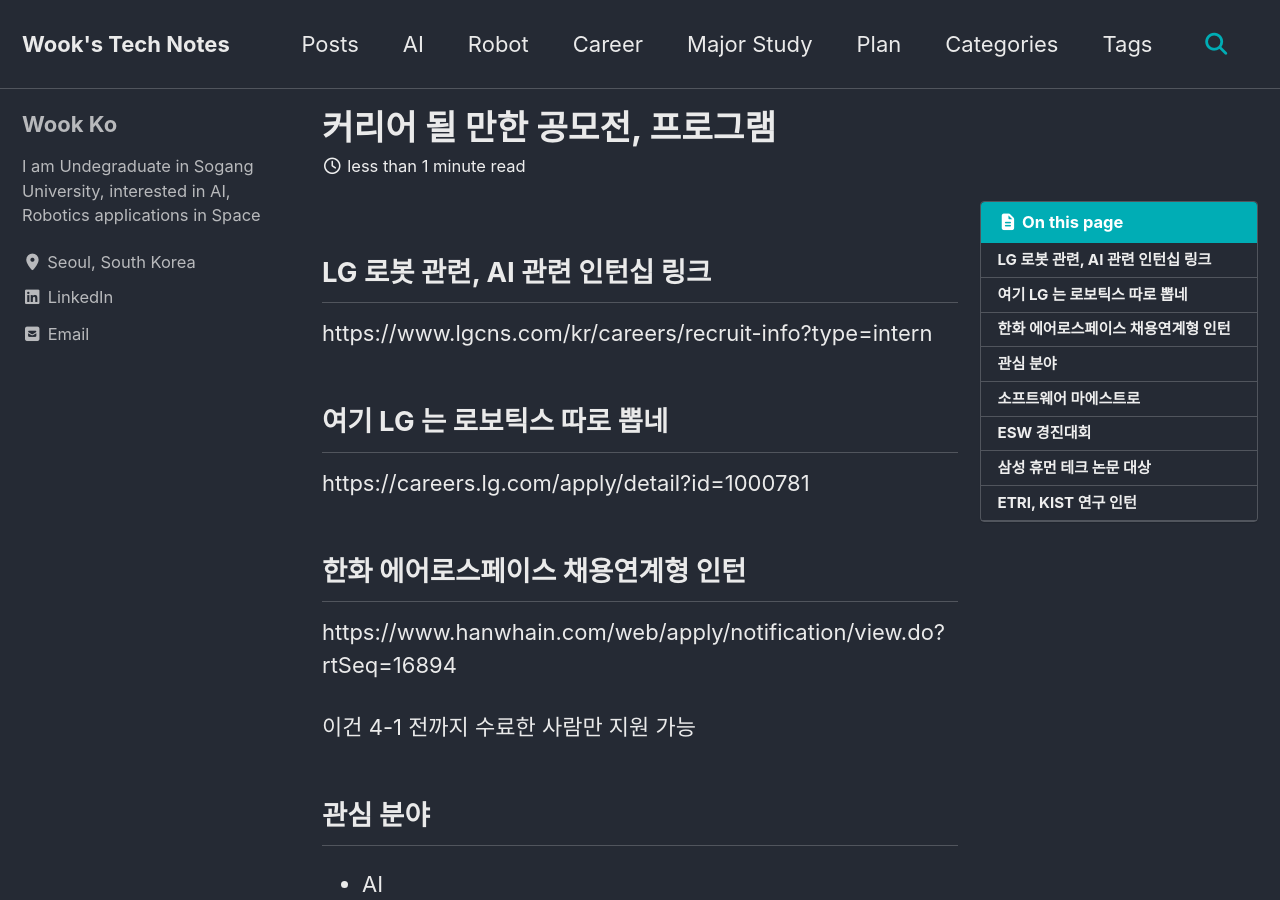
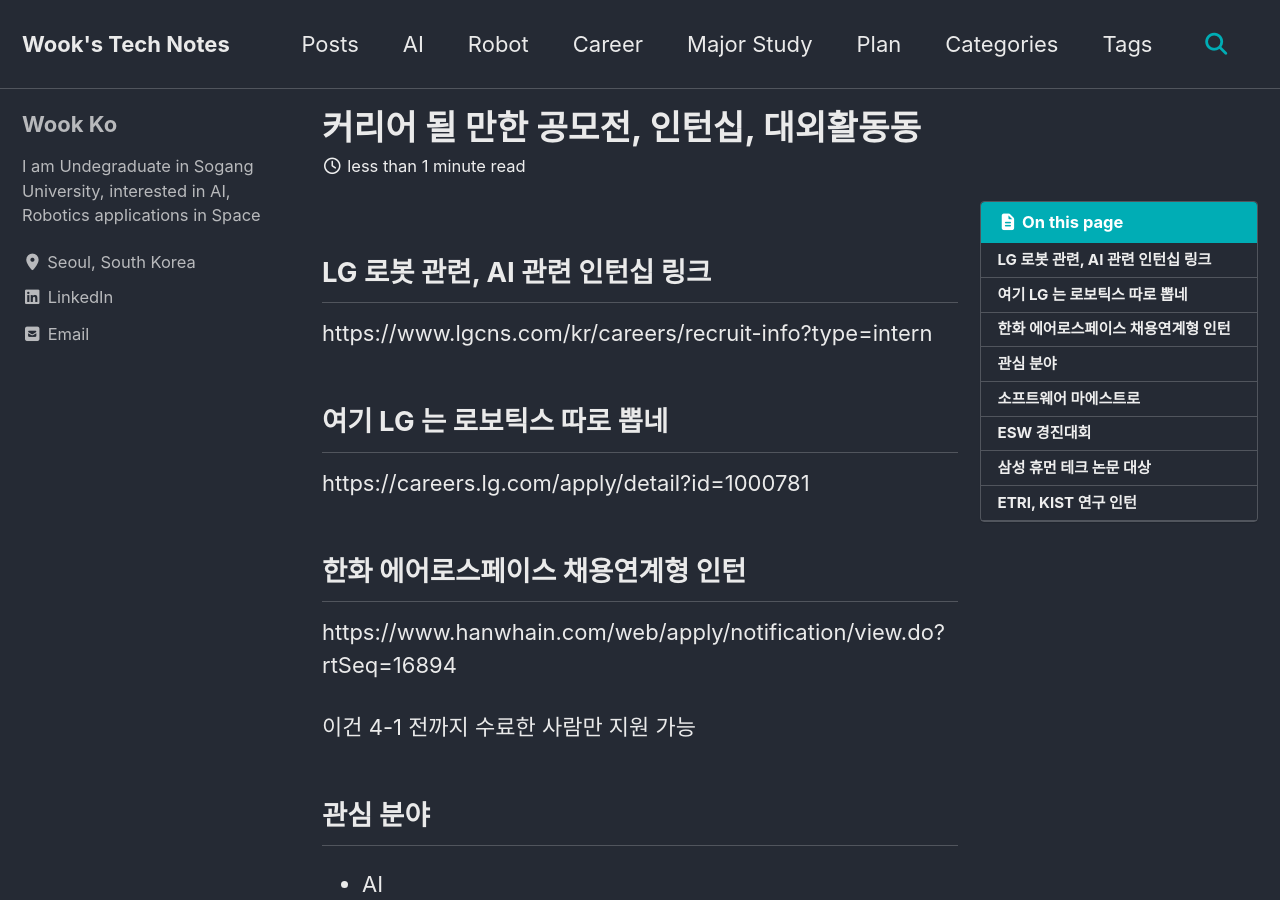
Before and after one commit to kowook137/kowook137.github.io, a Jekyll site: the page built from _career/overview.md, in a window 1280 px wide and 900 px high. Built offline with Jekyll 4.4.1, drawn with Linux system fonts in a browser that asks for light colours; cached includes are drawn as plain includes.

Commit message:
[Add]Career section internship add

```diff
--- a/_career/overview.md
+++ b/_career/overview.md
@@ -1,5 +1,5 @@
 ---
-title: "커리어 될 만한 공모전, 프로그램"
+title: "커리어 될 만한 공모전, 인턴십, 대외활동동"
 date: 2025-09-02
 tags: [Career]
 toc: true
```
